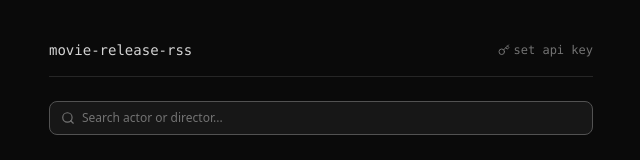
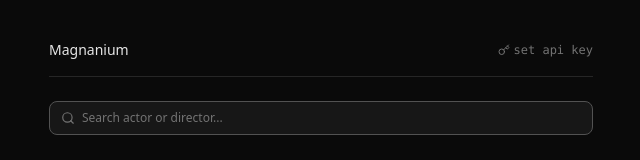
Before and after one commit to dawit909/magnanium, a Next.js app: page / in a window 1280 px wide. Shown: the top 160 px of the page, without its empty margins (319-959 px from the left). Built offline with nearby package versions, Linux system fonts and the light colour scheme.

Commit message:
Update site name to Magnanium

```diff
--- a/src/app/layout.tsx
+++ b/src/app/layout.tsx
@@ -2,8 +2,8 @@ import type { Metadata } from "next";
 import "./globals.css";
 
 export const metadata: Metadata = {
-  title: "Movie Release RSS",
-  description: "RSS feeds for movie releases by artist.",
+  title: "Magnanium",
+  description: "Movie release RSS feeds.",
 };
 
 export default function RootLayout({
--- a/src/app/page.tsx
+++ b/src/app/page.tsx
@@ -165,7 +165,7 @@ export default function HomePage() {
     <div className="space-y-6 text-sm">
       {/* Top Header */}
       <div className="flex items-center justify-between border-b border-neutral-800 pb-4">
-        <span className="font-mono text-sm text-neutral-300">movie-release-rss</span>
+        <span className="font-medium text-sm text-neutral-200">Magnanium</span>
 
         <button
           onClick={() => setShowKeyInput(!showKeyInput)}
```
Also changed, not shown: 1 other file (tests, documents, lock files or other folders).
